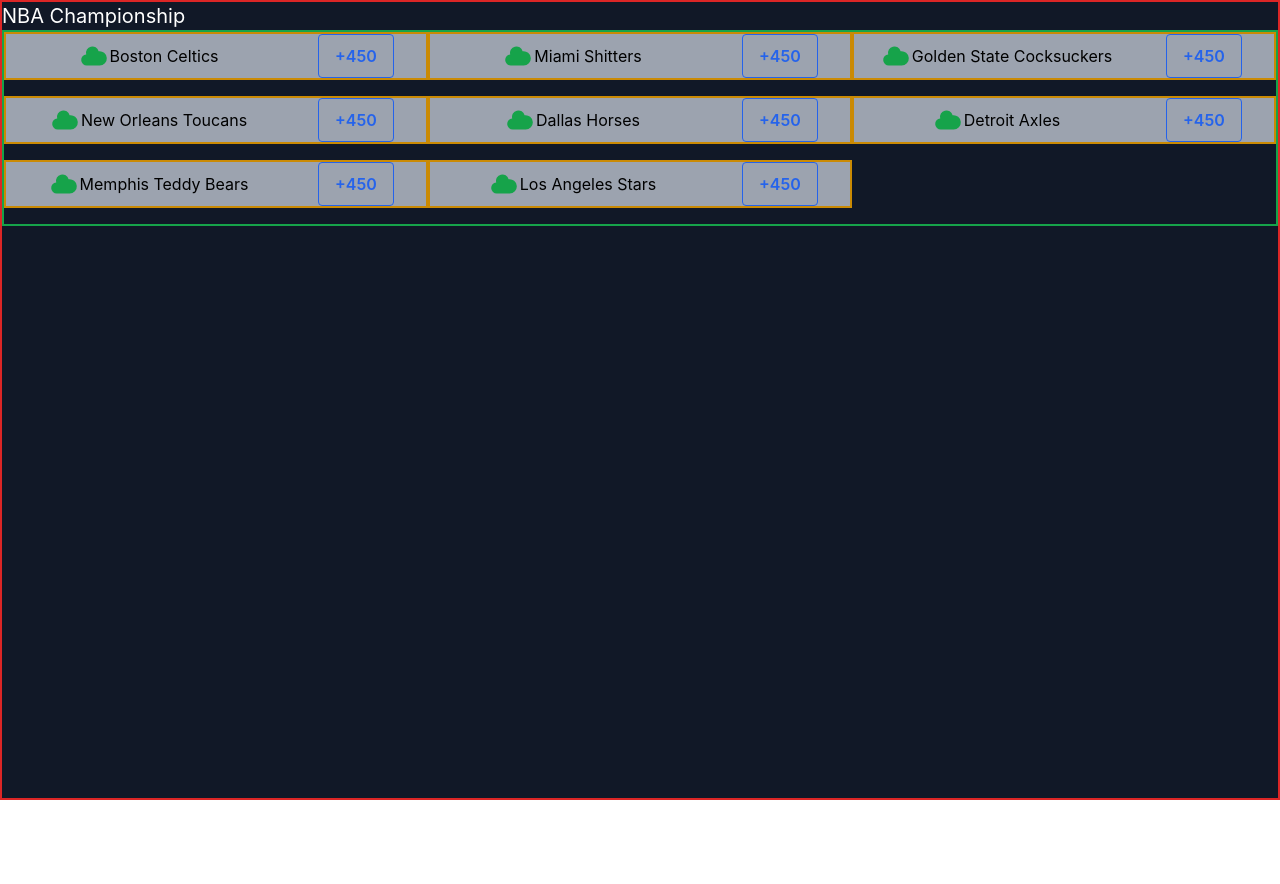
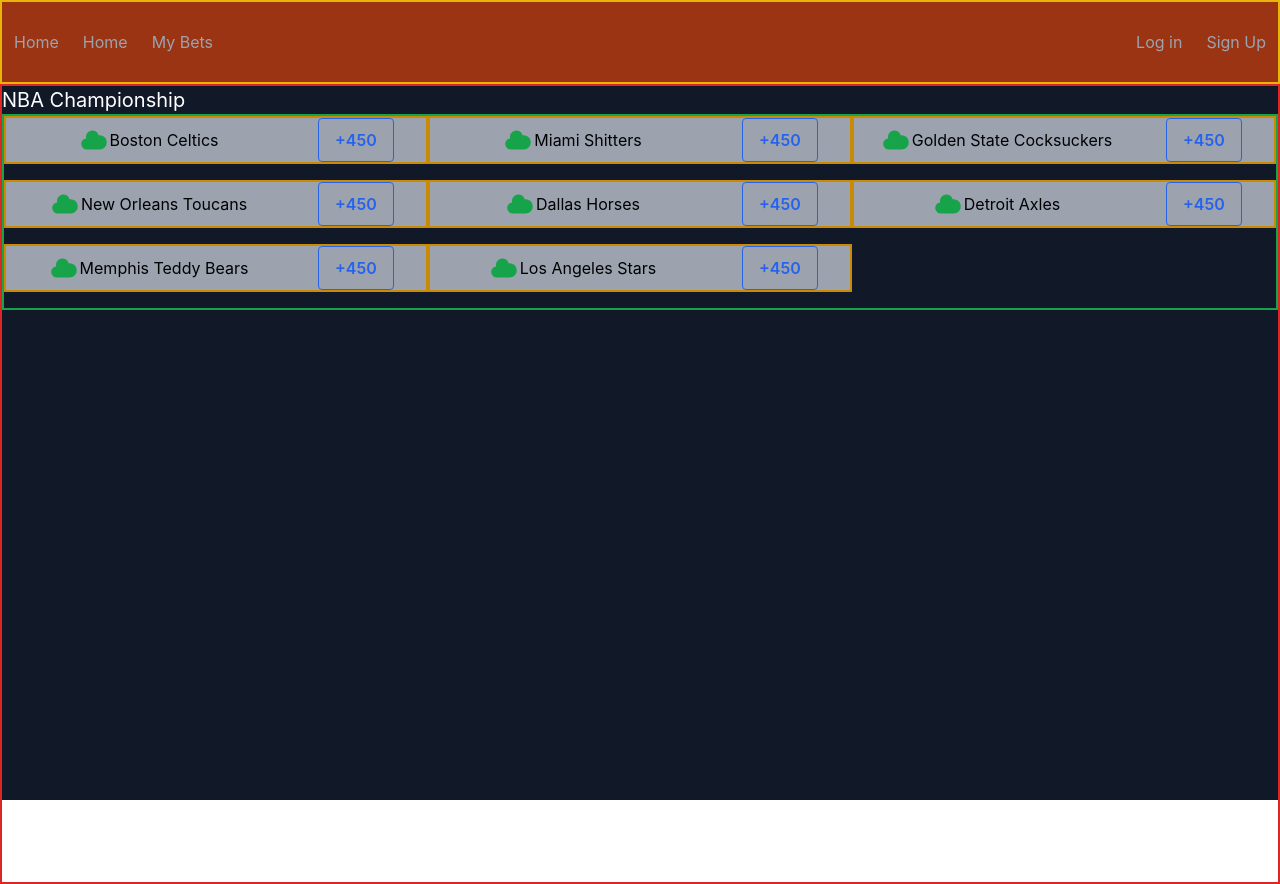
Before and after one commit to corylennox/Betting-Exchange, a React (Create React App) app: page / in a window 1280 px wide. Before the commit the page ends 800 px from the top, so only its background shows below. Built offline with nearby package versions, Linux system fonts and the light colour scheme.

Commit message:
Create NavBar

```diff
--- a/src/App.js
+++ b/src/App.js
@@ -1,4 +1,5 @@
 import React from 'react';
+import Navbar from './Navbar';
 import Proposition from './Proposition';
 import "./tailwind.css"
 import {
@@ -9,6 +10,7 @@
   return (
     <main class="absolute inset-0 text-gray-400 bg-gray-900">
       <Router>
+        <Navbar />
         <Proposition />
       </Router>
     </main>
--- a/src/MyButton.jsx
+++ b/src/MyButton.jsx
@@ -6,7 +6,7 @@
     this.state = {
       isToggleOn: false,
       offCSS: "bg-transparent hover:bg-gray-200 text-blue-600 font-semibold hover:text-blue-800 py-2 px-4 border border-blue-600 rounded placeholder-shown:bg-red-500",
-      onCSS: "bg-blue-600 text-white font-semibold py-2 px-4 border border-blue-600 rounded placeholder-shown:bg-red-500"
+      onCSS: "bg-blue-600 text-white font-semibold py-2 px-4 border border-gray-800 border-2 rounded placeholder-shown:bg-red-500"
     };
 
     this.handleClick = this.handleClick.bind(this);
--- /dev/null
+++ b/src/Navbar.jsx
@@ -0,0 +1,77 @@
+import { ArrowRightIcon } from "@heroicons/react/solid";
+import React from "react";
+
+const navs = {
+    home: {
+        name: "Home",
+        url: "eiffel.com"
+    },
+    myBets: {
+        name: "My Bets",
+        url: "eiffel.com/my-bets"
+    },
+};
+
+const loginItems = {
+    login: {
+        name: "Log in",
+        url: "eiffel.com/login#login"
+    },
+    signup: {
+        name: "Sign Up",
+        url: "eiffel.com/login#signup"
+    },
+};
+
+export default function Navbar() {
+  return (
+    <header class="bg-orange-800 top-0 z-1 sticky border-2 border-yellow-500">
+        <div class="container mx-auto flex flex-wrap flex-col md:flex-row justify-between items-center">
+            <div class="flex flex-wrap flex-col md:flex-row items-center">
+                <a href={navs.home.url} class="px-3 py-7">
+                    {navs.home.name}
+                </a>
+                <a href={navs.home.url} class="px-3 py-7">
+                    {navs.home.name}
+                </a>
+                <a href={navs.myBets.url} class="px-3 py-7">
+                    {navs.myBets.name}
+                </a>
+            </div>
+            <div class="flex flex-wrap flex-col md:flex-row items-center">
+                <a href={loginItems.login.url} class="px-3 py-7">
+                    {loginItems.login.name}
+                </a>
+                <a href={loginItems.signup.url} class="px-3 py-7">
+                    {loginItems.signup.name}
+                </a>
+            </div>
+        </div>
+
+      {/* <div class="container mx-auto flex flex-wrap p-5 flex-col md:flex-row items-center">
+        <a class="title-font font-medium text-white mb-4 md:mb-0">
+          <a href="#about" class="ml-3 text-xl">
+            Cory Lennox
+          </a>
+        </a>
+        <nav class="md:mr-auto md:ml-4 md:py-1 md:pl-4 md:border-l md:border-gray-700    flex flex-wrap items-center text-base justify-center">
+          <a href="#projects" class="mr-5 hover:text-white">
+            Past Work
+          </a>
+          <a href="#skills" class="mr-5 hover:text-white">
+            Skills
+          </a>
+          <a href="#testimonials" class="mr-5 hover:text-white">
+            Testimonials
+          </a>
+        </nav>
+        <a
+          href="#contact"
+          class="inline-flex items-center bg-gray-800 border-0 py-1 px-3 focus:outline-none hover:bg-gray-700 rounded text-base mt-4 md:mt-0">
+          Hire Me
+          <ArrowRightIcon class="w-4 h-4 ml-1" />
+        </a>
+      </div> */}
+    </header>
+  );
+}
```
Also changed, not shown: src/data.js (line endings or trailing spaces).
